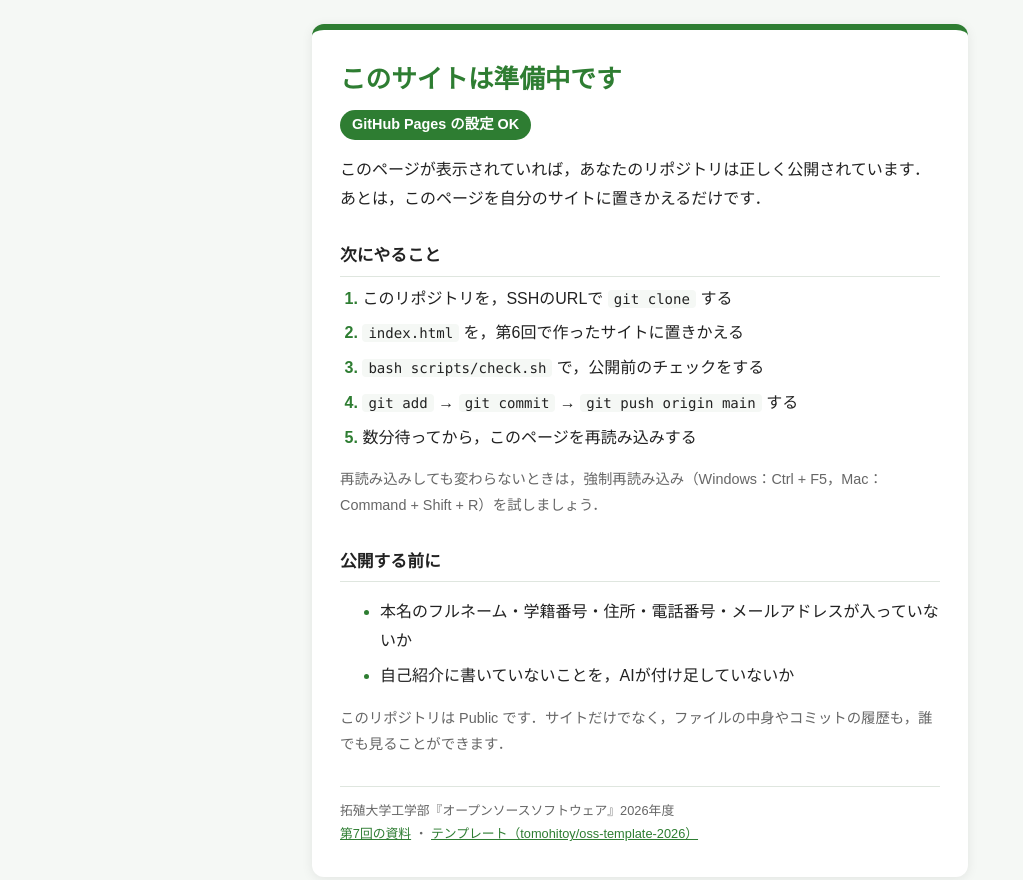
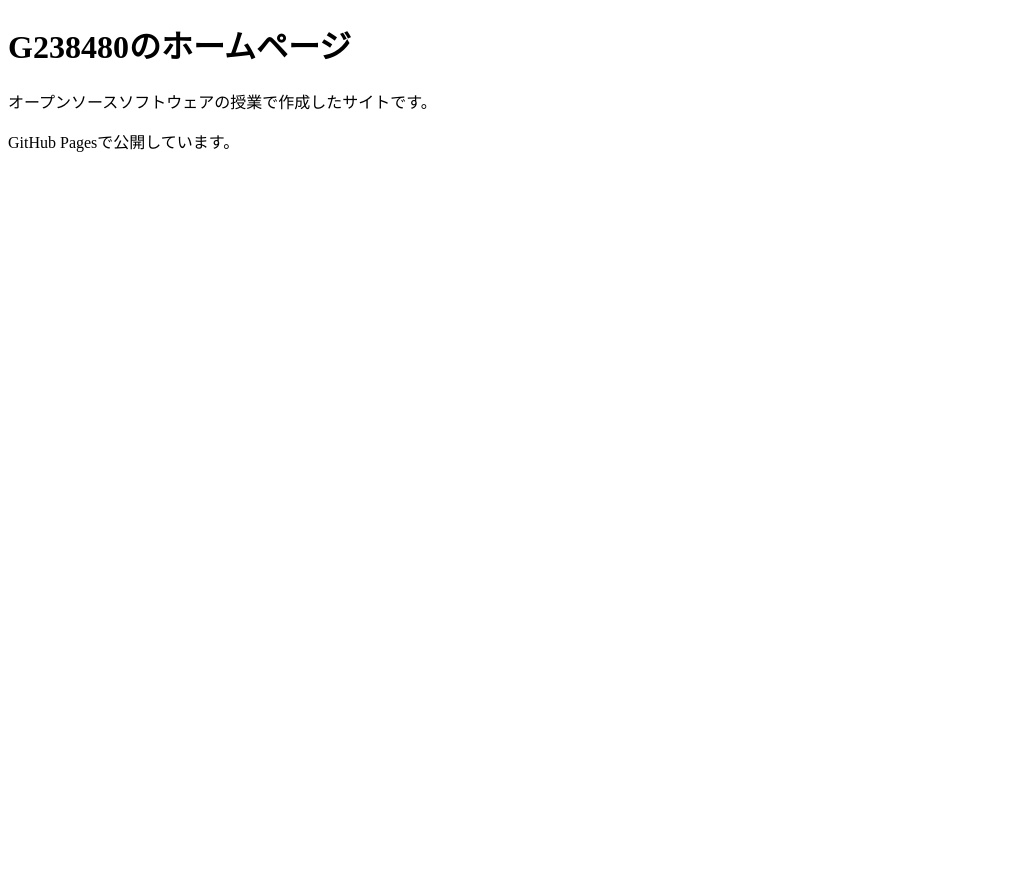
Before and after one commit to G238480/G238480.github.io, a plain HTML site: page index.html in a window 1280 px wide. Shown: the whole page, without its empty margins (0-1023 px from the left). After the commit the page ends 800 px from the top, so only its background shows below. Drawn offline with Linux system fonts and the light colour scheme.

Commit message:
Update homepage

```diff
--- a/index.html
+++ b/index.html
@@ -1,162 +1,13 @@
 <!DOCTYPE html>
-<!-- oss-template-2026:placeholder （この目印で，scripts/check.sh が「準備中」のページかどうかを見分けます） -->
-<!--
-  テンプレートの「準備中」のページです．
-  このページが https://ユーザー名.github.io/ に表示されたら，GitHub Pages の設定は成功です．
-  第7回の実習4で，このファイルを第6回で作った index.html に置きかえます．
--->
 <html lang="ja">
 <head>
   <meta charset="UTF-8">
-  <meta name="viewport" content="width=device-width, initial-scale=1">
-  <title>準備中</title>
-  <style>
-    /* ===== 色の設定 ===== */
-    :root {
-      --main-color: #2e7d32;  /* メインの色（見出し・番号） */
-      --bg-color: #f5f8f5;    /* ページの背景の色 */
-      --card-color: #ffffff;  /* カードの背景の色 */
-      --text-color: #222222;  /* 文字の色 */
-      --sub-color: #666666;   /* 補足の文字の色 */
-      --line-color: #dfe6df;  /* 区切り線の色 */
-    }
-
-    /* パソコンやスマートフォンがダークモードのときの色 */
-    @media (prefers-color-scheme: dark) {
-      :root {
-        --main-color: #81c784;
-        --bg-color: #121512;
-        --card-color: #1e231e;
-        --text-color: #e8ece8;
-        --sub-color: #a0a8a0;
-        --line-color: #2f362f;
-      }
-    }
-
-    /* ページ全体：カードを画面のまんなかに置く */
-    body {
-      margin: 0;
-      min-height: 100vh;
-      display: flex;
-      align-items: center;
-      justify-content: center;
-      padding: 24px 16px;
-      box-sizing: border-box;
-      font-family: "Hiragino Sans", "Yu Gothic", "Meiryo", sans-serif;
-      line-height: 1.8;
-      color: var(--text-color);
-      background: var(--bg-color);
-    }
-
-    /* まんなかのカード */
-    main {
-      width: 100%;
-      max-width: 600px;
-      padding: 32px 28px;
-      background: var(--card-color);
-      border-top: 6px solid var(--main-color);
-      border-radius: 12px;
-      box-shadow: 0 2px 12px rgba(0, 0, 0, 0.08);
-    }
-
-    h1 {
-      margin: 0 0 4px;
-      font-size: clamp(1.3rem, 6vw, 1.6rem);  /* スマートフォンでは少し小さくする */
-      line-height: 1.4;
-      color: var(--main-color);
-    }
-
-    h2 {
-      margin: 28px 0 8px;
-      padding-bottom: 4px;
-      font-size: 1.05rem;
-      border-bottom: 1px solid var(--line-color);
-    }
-
-    /* 「設定は成功」のバッジ */
-    .badge {
-      display: inline-block;
-      margin: 8px 0 0;
-      padding: 2px 12px;
-      font-size: 0.9rem;
-      font-weight: bold;
-      color: var(--card-color);
-      background: var(--main-color);
-      border-radius: 999px;
-    }
-
-    /* 「次にやること」の番号つきリスト */
-    ol {
-      margin: 0;
-      padding-left: 1.4em;
-    }
-    li {
-      margin-bottom: 6px;
-    }
-    li::marker {
-      font-weight: bold;
-      color: var(--main-color);
-    }
-
-    /* コマンドの見た目 */
-    code {
-      padding: 1px 6px;
-      font-family: "SFMono-Regular", Consolas, monospace;
-      font-size: 0.88em;
-      background: var(--bg-color);
-      border-radius: 4px;
-      white-space: nowrap;  /* コマンドの途中で折り返さない */
-    }
-
-    /* 補足の小さな文字 */
-    .sub {
-      font-size: 0.9rem;
-      color: var(--sub-color);
-    }
-
-    /* いちばん下の小さな文字 */
-    footer {
-      margin-top: 28px;
-      padding-top: 12px;
-      font-size: 0.8rem;
-      color: var(--sub-color);
-      border-top: 1px solid var(--line-color);
-    }
-    a {
-      color: var(--main-color);
-    }
-  </style>
+  <meta name="viewport" content="width=device-width, initial-scale=1.0">
+  <title>G238480のホームページ</title>
 </head>
 <body>
-  <main>
-    <h1>このサイトは準備中です</h1>
-    <p class="badge">GitHub Pages の設定 OK</p>
-    <p>このページが表示されていれば，あなたのリポジトリは正しく公開されています．
-      あとは，このページを自分のサイトに置きかえるだけです．</p>
-
-    <h2>次にやること</h2>
-    <ol>
-      <li>このリポジトリを，SSHのURLで <code>git clone</code> する</li>
-      <li><code>index.html</code> を，第6回で作ったサイトに置きかえる</li>
-      <li><code>bash scripts/check.sh</code> で，公開前のチェックをする</li>
-      <li><code>git add</code> → <code>git commit</code> → <code>git push origin main</code> する</li>
-      <li>数分待ってから，このページを再読み込みする</li>
-    </ol>
-    <p class="sub">再読み込みしても変わらないときは，強制再読み込み（Windows：Ctrl + F5，Mac：Command + Shift + R）を試しましょう．</p>
-
-    <h2>公開する前に</h2>
-    <ul>
-      <li>本名のフルネーム・学籍番号・住所・電話番号・メールアドレスが入っていないか</li>
-      <li>自己紹介に書いていないことを，AIが付け足していないか</li>
-    </ul>
-    <p class="sub">このリポジトリは Public です．サイトだけでなく，ファイルの中身やコミットの履歴も，誰でも見ることができます．</p>
-
-    <footer>
-      拓殖大学工学部『オープンソースソフトウェア』2026年度<br>
-      <a href="https://github.com/tomohitoy/oss-practice-2026/blob/main-07/chap07/README.md">第7回の資料</a>
-      ・
-      <a href="https://github.com/tomohitoy/oss-template-2026">テンプレート（tomohitoy/oss-template-2026）</a>
-    </footer>
-  </main>
+  <h1>G238480のホームページ</h1>
+  <p>オープンソースソフトウェアの授業で作成したサイトです。</p>
+  <p>GitHub Pagesで公開しています。</p>
 </body>
 </html>
```
